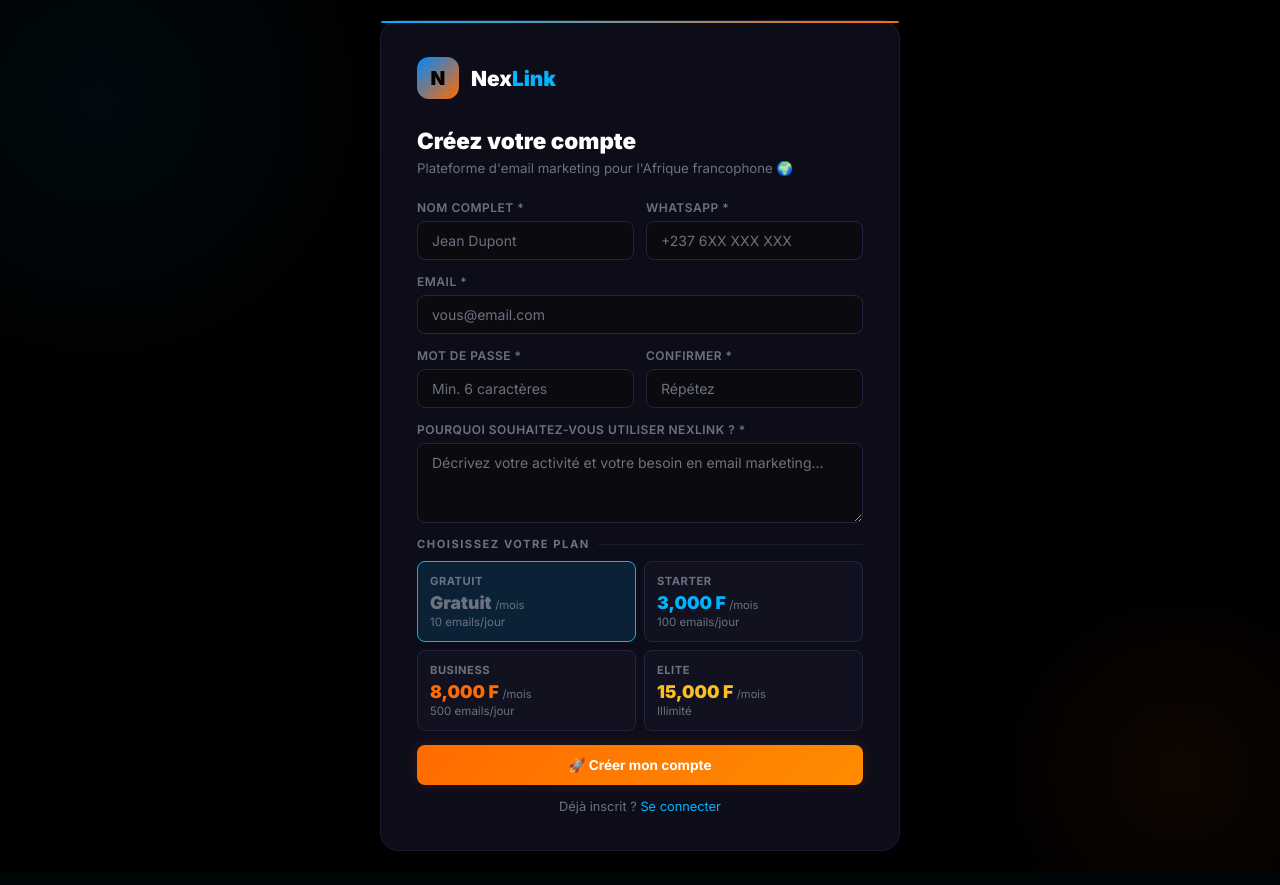
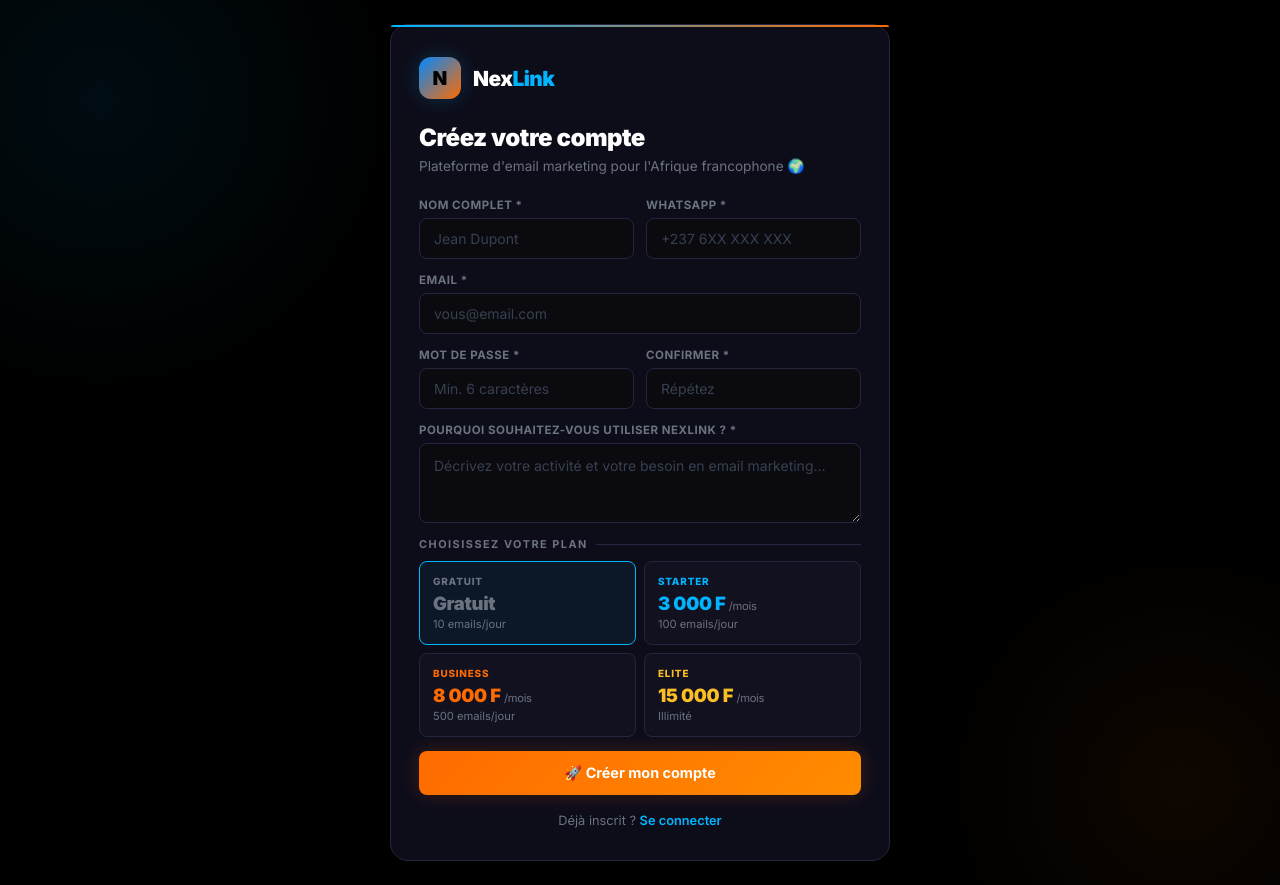
Before and after one commit to abdoulacherif/nexlink, a Flask app: page / in a window 1280 px wide. Before the commit the page ends 851 px from the top, so only its background shows below. Run offline with Flask 3, Linux system fonts and the light colour scheme.

Commit message:
Update register.html

```diff
--- a/templates/auth/register.html
+++ b/templates/auth/register.html
@@ -4,20 +4,154 @@
 <meta charset="UTF-8">
 <meta name="viewport" content="width=device-width, initial-scale=1.0">
 <title>NexLink · Inscription</title>
-<link rel="stylesheet" href="/static/css/style.css">
+<style>
+@import url('https://fonts.googleapis.com/css2?family=Inter:wght@400;500;600;700;800;900&display=swap');
+*{box-sizing:border-box;margin:0;padding:0}
+:root{
+  --bg:#000;--bg2:#0a0a0f;--card:#0d0d1a;--card2:#111120;
+  --border:#1a1a2e;--border2:#252540;
+  --neon:#00b4ff;--neon2:#0088ff;--neon-g:rgba(0,180,255,0.1);
+  --orange:#ff6b00;--orange2:#ff8c00;--orange-g:rgba(255,107,0,0.1);
+  --white:#fff;--muted:#6b7280;--muted2:#374151;
+  --success:#00ff88;--danger:#ff3366;--yellow:#fbbf24;
+  --r:12px;--rs:8px;
+}
+html,body{min-height:100%;font-family:'Inter',system-ui,sans-serif;background:var(--bg);color:var(--white)}
+a{text-decoration:none;color:inherit}
+input,textarea,select,button{font-family:inherit}
+::-webkit-scrollbar{width:4px}::-webkit-scrollbar-thumb{background:#252540;border-radius:2px}
+
+.page{
+  min-height:100vh;background:var(--bg);
+  display:flex;align-items:center;justify-content:center;
+  padding:24px;position:relative;overflow:hidden;
+}
+.page::before{
+  content:'';position:absolute;width:600px;height:600px;border-radius:50%;
+  background:radial-gradient(circle,rgba(0,180,255,.07) 0%,transparent 70%);
+  top:-200px;left:-200px;pointer-events:none;
+}
+.page::after{
+  content:'';position:absolute;width:500px;height:500px;border-radius:50%;
+  background:radial-gradient(circle,rgba(255,107,0,.06) 0%,transparent 70%);
+  bottom:-150px;right:-150px;pointer-events:none;
+}
+
+.box{
+  background:var(--card);border:1px solid var(--border2);
+  border-radius:18px;padding:32px 28px;width:100%;max-width:500px;
+  position:relative;z-index:1;
+}
+.box::before{
+  content:'';position:absolute;top:0;left:0;right:0;height:2px;
+  border-radius:18px 18px 0 0;
+  background:linear-gradient(90deg,var(--neon),var(--orange));
+}
+
+/* LOGO */
+.logo{display:flex;align-items:center;gap:12px;margin-bottom:24px}
+.logo-mark{
+  width:42px;height:42px;border-radius:12px;flex-shrink:0;
+  background:linear-gradient(135deg,var(--neon2),var(--orange));
+  display:flex;align-items:center;justify-content:center;
+  font-size:1.2rem;font-weight:900;color:#000;
+  box-shadow:0 0 20px rgba(0,180,255,.2);
+}
+.logo-text{font-size:1.3rem;font-weight:900;letter-spacing:-0.5px}
+.logo-text .a{color:var(--neon)}
+
+.title{font-size:1.5rem;font-weight:900;margin-bottom:6px;letter-spacing:-0.5px}
+.sub{font-size:.85rem;color:var(--muted);margin-bottom:24px}
+
+/* FORM */
+.form{display:flex;flex-direction:column;gap:14px}
+.frow{display:grid;grid-template-columns:1fr 1fr;gap:12px}
+.fgroup{display:flex;flex-direction:column;gap:6px}
+.fgroup label{font-size:.72rem;font-weight:700;color:var(--muted);text-transform:uppercase;letter-spacing:.5px}
+.fgroup input,.fgroup textarea,.fgroup select{
+  background:var(--bg2);border:1px solid var(--border2);
+  border-radius:var(--rs);padding:11px 14px;
+  color:var(--white);font-size:.875rem;outline:none;
+  transition:border-color .15s,box-shadow .15s;width:100%;
+}
+.fgroup input::placeholder,.fgroup textarea::placeholder{color:var(--muted2)}
+.fgroup input:focus,.fgroup textarea:focus{
+  border-color:var(--neon);
+  box-shadow:0 0 0 3px rgba(0,180,255,.1);
+}
+.fgroup textarea{min-height:80px;resize:vertical;line-height:1.5}
+
+/* SECTION TITLE */
+.stitle{
+  font-size:.68rem;font-weight:700;text-transform:uppercase;letter-spacing:1.5px;
+  color:var(--muted);display:flex;align-items:center;gap:8px;
+}
+.stitle::after{content:'';flex:1;height:1px;background:var(--border2)}
+
+/* PLAN GRID */
+.plan-grid{display:grid;grid-template-columns:1fr 1fr;gap:8px}
+.plan-opt{
+  background:var(--card2);border:1.5px solid var(--border2);
+  border-radius:var(--rs);padding:13px;cursor:pointer;transition:all .15s;
+}
+.plan-opt:hover{border-color:var(--border2);background:var(--card2)}
+.plan-opt.sel{border-color:var(--neon);background:rgba(0,180,255,.06)}
+.plan-opt input{display:none}
+.plan-tier{font-size:.62rem;font-weight:800;text-transform:uppercase;letter-spacing:.8px;margin-bottom:5px}
+.plan-price{font-size:1.15rem;font-weight:900;letter-spacing:-0.3px;margin-bottom:3px}
+.plan-limit{font-size:.7rem;color:var(--muted)}
+
+/* BUTTON */
+.btn{
+  display:flex;align-items:center;justify-content:center;gap:8px;
+  padding:13px;border-radius:var(--rs);font-size:.9rem;font-weight:700;
+  cursor:pointer;border:none;transition:all .15s;width:100%;
+}
+.btn-orange{
+  background:linear-gradient(135deg,var(--orange),var(--orange2));
+  color:#fff;box-shadow:0 0 20px rgba(255,107,0,.2);
+}
+.btn-orange:hover{box-shadow:0 0 30px rgba(255,107,0,.35);opacity:.95}
+.btn:disabled{opacity:.5;cursor:not-allowed}
+
+/* ERROR */
+.err-box{
+  background:rgba(255,51,102,.08);border:1px solid rgba(255,51,102,.25);
+  border-radius:var(--rs);padding:11px 14px;font-size:.82rem;color:var(--danger);
+  display:none;
+}
+
+/* FOOTER LINK */
+.footer-link{text-align:center;font-size:.8rem;color:var(--muted);margin-top:4px}
+.footer-link a{color:var(--neon);font-weight:600}
+.footer-link a:hover{text-decoration:underline}
+
+/* TOAST */
+.toast{
+  position:fixed;bottom:20px;left:50%;transform:translateX(-50%);
+  background:var(--card2);border:1px solid var(--border2);
+  border-radius:10px;padding:10px 22px;font-size:.83rem;
+  opacity:0;transition:opacity .2s;pointer-events:none;z-index:99;
+  box-shadow:0 8px 32px rgba(0,0,0,.6);white-space:nowrap;
+}
+
+@media(max-width:500px){
+  .frow{grid-template-columns:1fr}
+  .box{padding:24px 18px}
+}
+</style>
 </head>
 <body>
-<div class="auth-page">
-  <div class="auth-box" style="max-width:520px">
-    <div class="auth-logo">
-      <div class="mark">N</div>
-      <div class="brand">Nex<span class="a">Link</span></div>
+<div class="page">
+  <div class="box">
+    <div class="logo">
+      <div class="logo-mark">N</div>
+      <div class="logo-text">Nex<span class="a">Link</span></div>
     </div>
-    <div class="auth-title">Créez votre compte</div>
-    <div class="auth-sub">Plateforme d'email marketing pour l'Afrique francophone 🌍</div>
+    <div class="title">Créez votre compte</div>
+    <div class="sub">Plateforme d'email marketing pour l'Afrique francophone 🌍</div>
 
-    <form id="registerForm" style="display:flex;flex-direction:column;gap:14px">
-
+    <form class="form" id="regForm">
       <div class="frow">
         <div class="fgroup">
           <label>Nom complet *</label>
@@ -47,27 +181,31 @@
 
       <div class="fgroup">
         <label>Pourquoi souhaitez-vous utiliser NexLink ? *</label>
-        <textarea id="reason" placeholder="Décrivez votre activité et votre besoin en email marketing…" style="min-height:80px" required></textarea>
+        <textarea id="reason" placeholder="Décrivez votre activité et votre besoin en email marketing…" required></textarea>
       </div>
 
-      <!-- Plans -->
       <div>
-        <div class="section-title" style="margin-bottom:10px">Choisissez votre plan</div>
-        <div style="display:grid;grid-template-columns:repeat(2,1fr);gap:8px" id="planSelector">
+        <div class="stitle" style="margin-bottom:10px">Choisissez votre plan</div>
+        <div class="plan-grid" id="planGrid">
           {% for key, p in plans.items() %}
-          <label class="plan-option" data-plan="{{ key }}" style="
-            background:var(--card2);border:1px solid var(--border2);
-            border-radius:var(--rs);padding:12px;cursor:pointer;transition:all .15s;
-          ">
-            <input type="radio" name="plan" value="{{ key }}" {% if key=='free' %}checked{% endif %} style="display:none">
-            <div style="font-size:.7rem;font-weight:700;text-transform:uppercase;letter-spacing:.5px;color:var(--muted);margin-bottom:4px">
+          <label class="plan-opt {% if key=='free' %}sel{% endif %}" data-key="{{ key }}">
+            <input type="radio" name="plan" value="{{ key }}" {% if key=='free' %}checked{% endif %}>
+            <div class="plan-tier" style="
+              {% if key=='free' %}color:var(--muted)
+              {% elif key=='starter' %}color:var(--neon)
+              {% elif key=='business' %}color:var(--orange)
+              {% else %}color:var(--yellow){% endif %}">
               {{ p.name }}
             </div>
-            <div style="font-size:1.1rem;font-weight:900;{% if key=='free' %}color:var(--muted){% elif key=='starter' %}color:var(--neon){% elif key=='business' %}color:var(--orange){% else %}color:var(--yellow){% endif %}">
-              {% if p.price == 0 %}Gratuit{% else %}{{ "{:,}".format(p.price) }} F{% endif %}
-              <span style="font-size:.7rem;color:var(--muted);font-weight:400">/mois</span>
+            <div class="plan-price" style="
+              {% if key=='free' %}color:var(--muted)
+              {% elif key=='starter' %}color:var(--neon)
+              {% elif key=='business' %}color:var(--orange)
+              {% else %}color:var(--yellow){% endif %}">
+              {% if p.price == 0 %}Gratuit{% else %}{{ "{:,}".format(p.price)|replace(',',' ') }} F{% endif %}
+              {% if p.price > 0 %}<span style="font-size:.7rem;color:var(--muted);font-weight:400">/mois</span>{% endif %}
             </div>
-            <div style="font-size:.72rem;color:var(--muted);margin-top:2px">
+            <div class="plan-limit">
               {% if p.emails_per_day == -1 %}Illimité{% else %}{{ p.emails_per_day }} emails/jour{% endif %}
             </div>
           </label>
@@ -75,41 +213,42 @@
         </div>
       </div>
 
-      <div id="formError" style="display:none;background:rgba(255,51,102,.08);border:1px solid rgba(255,51,102,.2);border-radius:var(--rs);padding:10px;font-size:.82rem;color:var(--danger)"></div>
+      <div class="err-box" id="errBox"></div>
 
-      <button type="submit" class="btn btn-orange" style="width:100%;justify-content:center;padding:12px">
+      <button type="submit" class="btn btn-orange" id="submitBtn">
         🚀 Créer mon compte
       </button>
 
-      <div style="text-align:center;font-size:.8rem;color:var(--muted)">
-        Déjà inscrit ? <a href="/login" style="color:var(--neon)">Se connecter</a>
+      <div class="footer-link">
+        Déjà inscrit ? <a href="/login">Se connecter</a>
       </div>
     </form>
   </div>
 </div>
 
 <div class="toast" id="toast"></div>
-<script src="/static/js/main.js"></script>
+
 <script>
-// Plan selector visual
-document.querySelectorAll('.plan-option').forEach(el => {
+// Plan selector
+document.querySelectorAll('.plan-opt').forEach(el => {
   el.addEventListener('click', () => {
-    document.querySelectorAll('.plan-option').forEach(p => {
-      p.style.borderColor = 'var(--border2)';
-      p.style.background = 'var(--card2)';
-    });
-    el.style.borderColor = 'var(--neon)';
-    el.style.background = 'var(--neon-g, rgba(0,180,255,0.08))';
+    document.querySelectorAll('.plan-opt').forEach(p => p.classList.remove('sel'));
+    el.classList.add('sel');
     el.querySelector('input').checked = true;
   });
 });
-// Default select free
-document.querySelector('.plan-option[data-plan="free"]').click();
 
-document.getElementById('registerForm').addEventListener('submit', async e => {
+function toast(msg, dur=2500) {
+  const t = document.getElementById('toast');
+  t.textContent = msg; t.style.opacity = '1';
+  clearTimeout(t._t);
+  t._t = setTimeout(() => t.style.opacity = '0', dur);
+}
+
+document.getElementById('regForm').addEventListener('submit', async e => {
   e.preventDefault();
-  const errBox = document.getElementById('formError');
-  errBox.style.display = 'none';
+  const err = document.getElementById('errBox');
+  err.style.display = 'none';
   const name = document.getElementById('name').value.trim();
   const whatsapp = document.getElementById('whatsapp').value.trim();
   const email = document.getElementById('email').value.trim();
@@ -117,21 +256,39 @@ document.getElementById('registerForm').addEventListener('submit', async e => {
   const password2 = document.getElementById('password2').value;
   const reason = document.getElementById('reason').value.trim();
   const plan = document.querySelector('input[name="plan"]:checked')?.value || 'free';
+
   if (password !== password2) {
-    errBox.textContent = '❌ Les mots de passe ne correspondent pas';
-    errBox.style.display = 'block'; return;
+    err.textContent = '❌ Les mots de passe ne correspondent pas';
+    err.style.display = 'block'; return;
   }
-  const btn = e.target.querySelector('button[type="submit"]');
-  btn.disabled = true; btn.textContent = '⏳ Création…';
+  if (password.length < 6) {
+    err.textContent = '❌ Mot de passe trop court (min. 6 caractères)';
+    err.style.display = 'block'; return;
+  }
+
+  const btn = document.getElementById('submitBtn');
+  btn.disabled = true; btn.textContent = '⏳ Création en cours…';
+
+  try {
     const r = await fetch('/register', {
       method: 'POST',
-    headers: {'Content-Type':'application/json'},
+      headers: {'Content-Type': 'application/json'},
       body: JSON.stringify({name, whatsapp, email, password, reason, plan})
     });
     const data = await r.json();
+    if (data.error) {
+      err.textContent = '❌ ' + data.error;
+      err.style.display = 'block';
       btn.disabled = false; btn.textContent = '🚀 Créer mon compte';
-  if (data.error) { errBox.textContent = '❌ ' + data.error; errBox.style.display = 'block'; return; }
-  window.location.href = data.redirect || '/waiting';
+      return;
+    }
+    toast('✅ Compte créé ! Redirection…');
+    setTimeout(() => window.location.href = data.redirect || '/waiting', 800);
+  } catch(e) {
+    err.textContent = '❌ Erreur réseau. Réessayez.';
+    err.style.display = 'block';
+    btn.disabled = false; btn.textContent = '🚀 Créer mon compte';
+  }
 });
 </script>
 </body>
```
Lines whose indentation alone changed are shown as unchanged.
